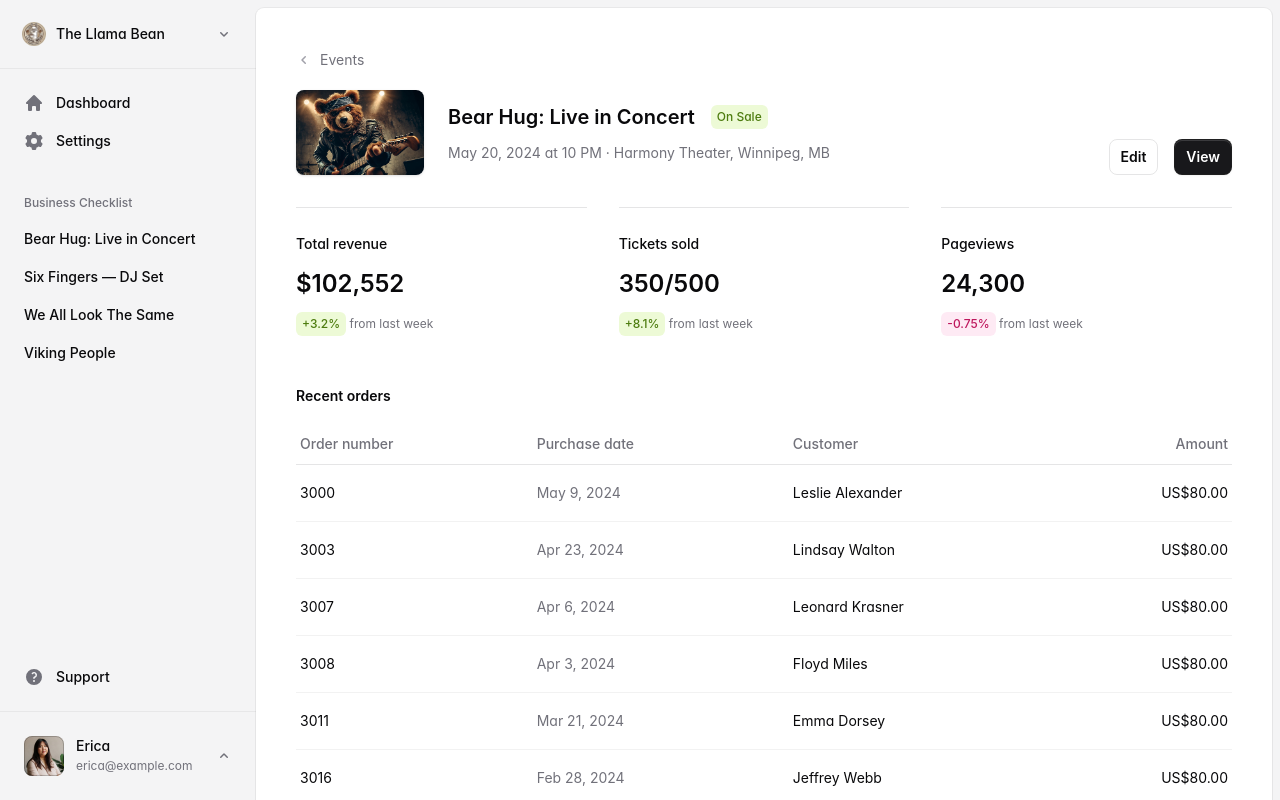
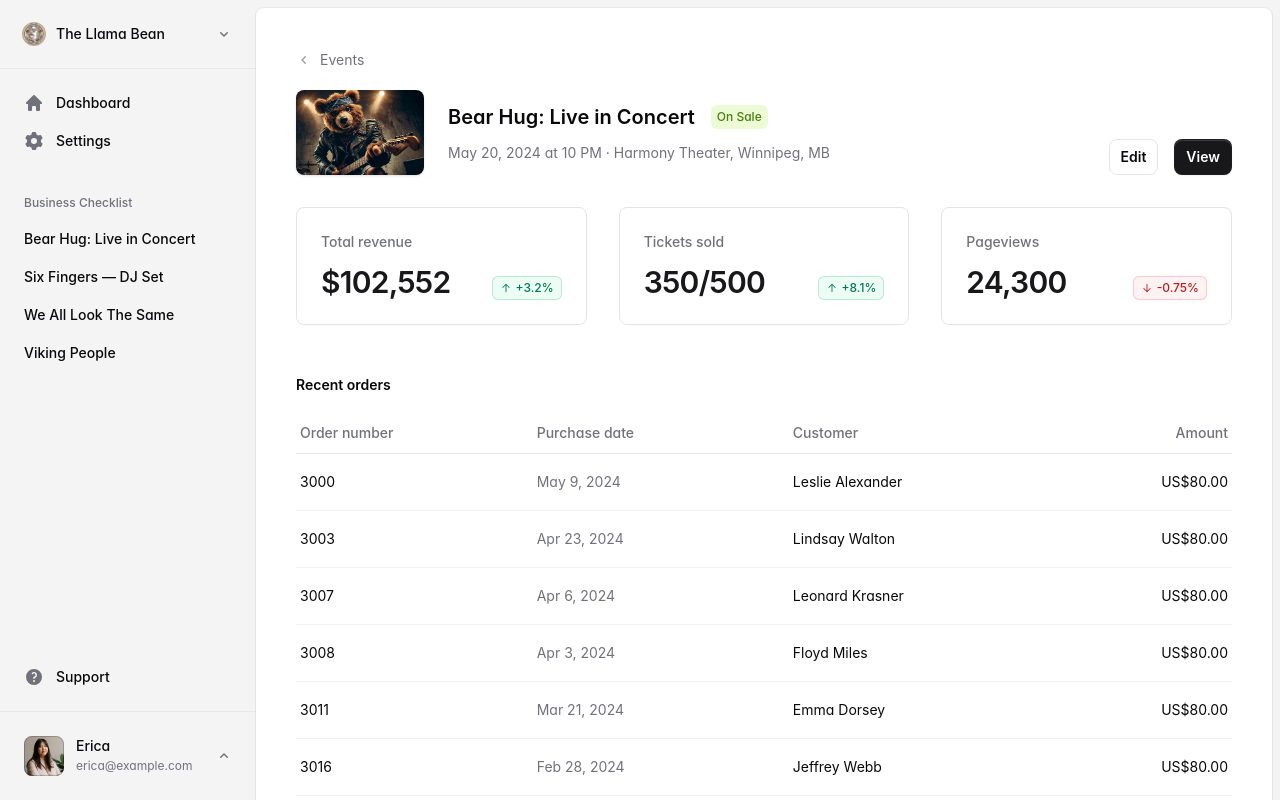
Before and after one commit to yveshughes/permitpilot, a Next.js app: page /events/1000 in a window 1280 px wide. Shown: the top 800 px of the page. Built offline with nearby package versions, Linux system fonts and the light colour scheme; a web font is replaced by a local one.

Commit message:
updated stat.tsx

```diff
--- a/src/components/Stat.tsx
+++ b/src/components/Stat.tsx
@@ -1,16 +1,42 @@
-// src/components/stat.tsx
-import { Badge } from '@/components/badge'
-import { Divider } from '@/components/divider'
+'use client'
 
-export function Stat({ title, value, change }: { title: string; value: string; change: string }) {
+import { ArrowDownIcon, ArrowUpIcon } from '@heroicons/react/20/solid'
+
+interface StatProps {
+  title: string
+  value: string
+  change?: string
+}
+
+export function Stat({ title, value, change }: StatProps) {
+  let isPositive = change?.startsWith('+')
+  let isNegative = change?.startsWith('-')
+
   return (
-    <div>
-      <Divider />
-      <div className="mt-6 text-lg/6 font-medium sm:text-sm/6">{title}</div>
-      <div className="mt-3 text-3xl/8 font-semibold sm:text-2xl/8">{value}</div>
-      <div className="mt-3 text-sm/6 sm:text-xs/6">
-        <Badge color={change.startsWith('+') ? 'lime' : 'pink'}>{change}</Badge>{' '}
-        <span className="text-zinc-500">from last week</span>
+    <div className="rounded-lg border border-zinc-200 p-6 dark:border-zinc-800">
+      <div className="text-sm font-medium text-zinc-500 dark:text-zinc-400">{title}</div>
+      <div className="mt-3 flex items-end justify-between">
+        <div className="text-3xl font-semibold tracking-tight text-zinc-900 dark:text-white">
+          {value}
+        </div>
+        {change && (
+          <div
+            className={`flex items-center gap-1 rounded-md px-2 py-1 text-xs font-medium ring-1 ring-inset ${
+              isPositive
+                ? 'bg-emerald-50 text-emerald-700 ring-emerald-600/20 dark:bg-emerald-500/10 dark:text-emerald-400 dark:ring-emerald-400/20'
+                : isNegative
+                ? 'bg-red-50 text-red-700 ring-red-600/20 dark:bg-red-500/10 dark:text-red-400 dark:ring-red-400/20'
+                : 'bg-zinc-50 text-zinc-700 ring-zinc-600/20 dark:bg-zinc-500/10 dark:text-zinc-400 dark:ring-zinc-400/20'
+            }`}
+          >
+            {isPositive ? (
+              <ArrowUpIcon className="size-3 stroke-2" />
+            ) : isNegative ? (
+              <ArrowDownIcon className="size-3 stroke-2" />
+            ) : null}
+            {change}
+          </div>
+        )}
       </div>
     </div>
   )
```
